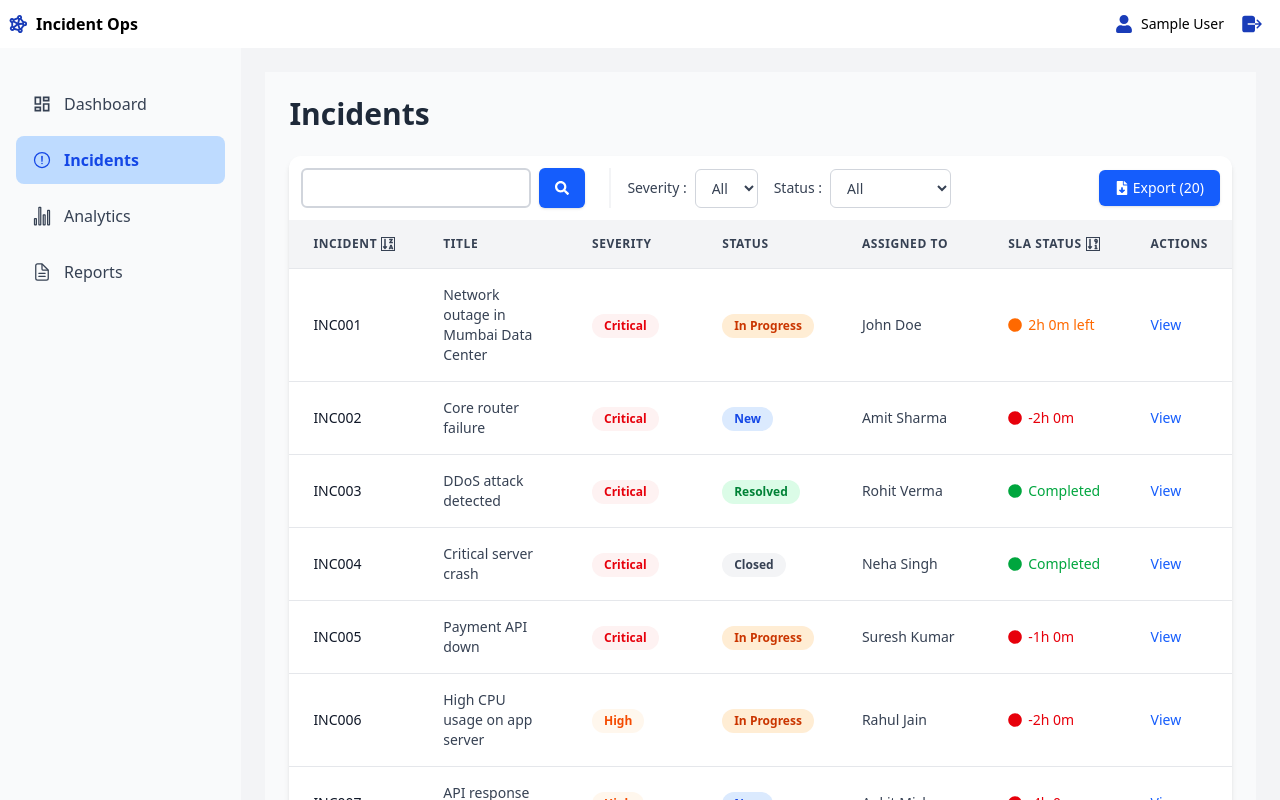
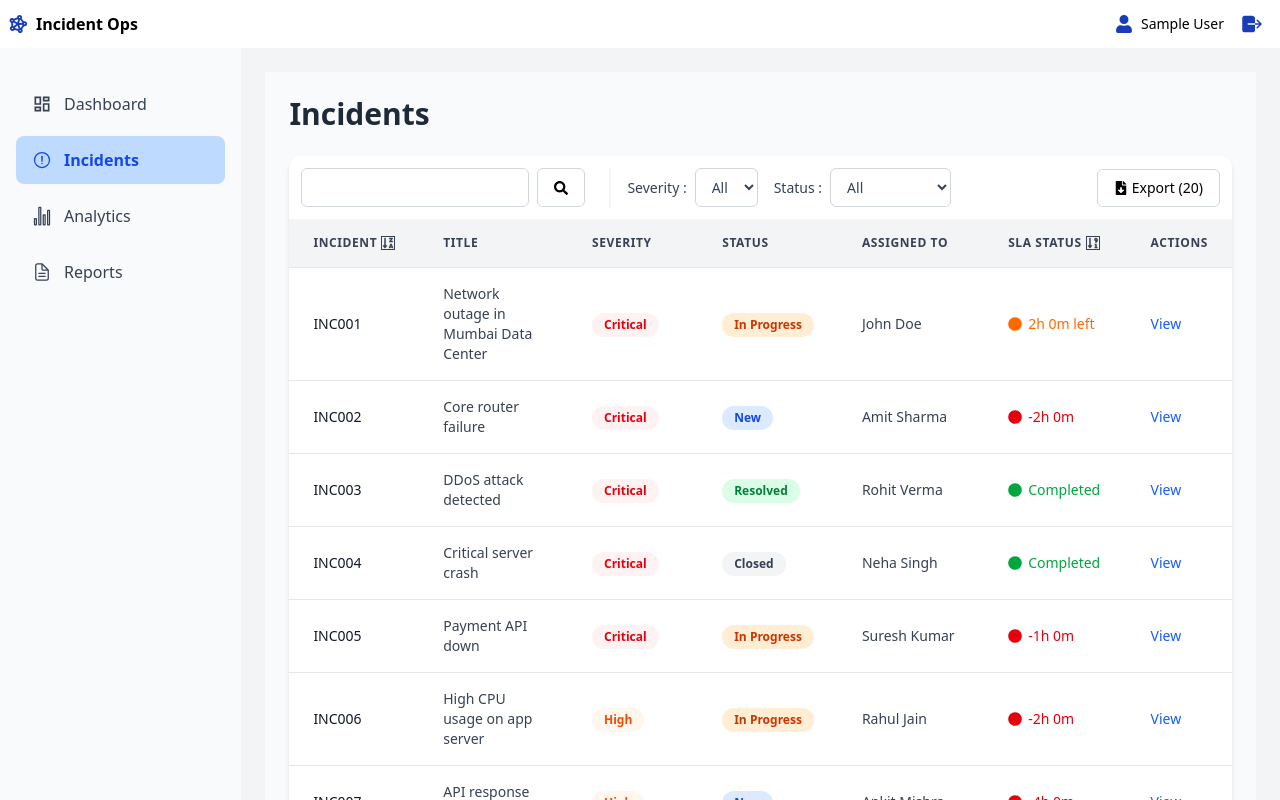
Before and after one commit to amirali72/Incident-Ops, a React (Vite) app: page /incidents in a window 1280 px wide. Shown: the top 800 px of the page. Built offline with nearby package versions, Linux system fonts and the light colour scheme; sample sign-in values are in the browser's storage.

Commit message:
Styling added

```diff
--- a/src/pages/Incidents.jsx
+++ b/src/pages/Incidents.jsx
@@ -72,10 +72,10 @@ const Incidents = () => {
                 value={searchVal}
                 onChange={(e) => setSearchVal(e.target.value)}
                 onKeyDown={(e) => e.key === "Enter" && searchIncidents()}
-                className="border-2 border-gray-300 rounded-md px-3 py-2 text-sm focus:outline-none focus:ring-2 focus:ring-blue-500 focus:border-blue-500"
+                className="border border-gray-300 rounded-md px-3 py-2 text-sm focus:outline-none focus:ring-2 focus:ring-blue-500 focus:border-blue-500"
               />
               <button
-                className="bg-blue-600 hover:bg-blue-700 text-white mx-2 px-4 py-2 rounded-md text-sm font-medium transition duration-200 shadow-sm"
+                className=" border border-gray-300 cursor-pointer mx-2 px-4 py-2 rounded-md text-sm font-medium transition duration-200 "
                 onClick={searchIncidents}
               >
                 <FaSearch className="text-sm"/>
@@ -87,7 +87,7 @@ const Incidents = () => {
                   <select
                     name="Severity"
                     value={sevFilter}
-                    className="border border-gray-300 rounded-md px-3 py-2 text-sm bg-white focus:outline-none focus:ring-2 focus:ring-blue-500 focus:border-blue-500"
+                    className="border border-gray-300 rounded-md px-3 py-2 text-sm bg-white focus:outline-none focus:ring-2 focus:ring-blue-500 focus:border-blue-500 "
                     onChange={(e) => {
                       const newSev = e.target.value;
                       setSevFilter(newSev);
@@ -149,7 +149,7 @@ const Incidents = () => {
             <div>
               <button
                 onClick={exportToCSV}
-                className="bg-blue-600 hover:bg-blue-700 text-white px-4 py-2 rounded-md text-sm font-medium shadow-sm ml-2 flex items-center gap-1"
+                className=" border border-gray-300 px-4 py-2 rounded-md text-sm font-medium  ml-2 flex items-center gap-1"
                 title="Export filtered data to CSV"
               >
                 <FaFileDownload />
```
